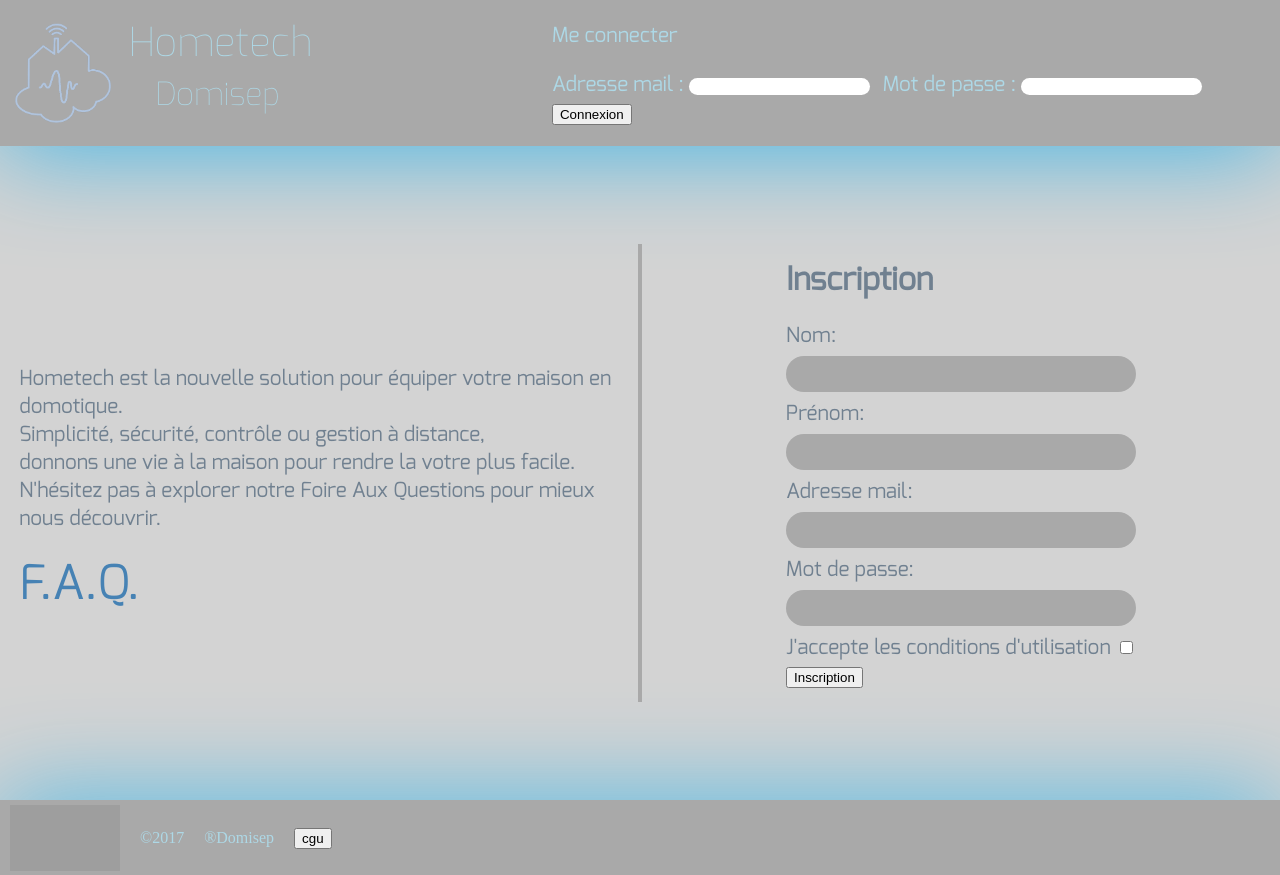
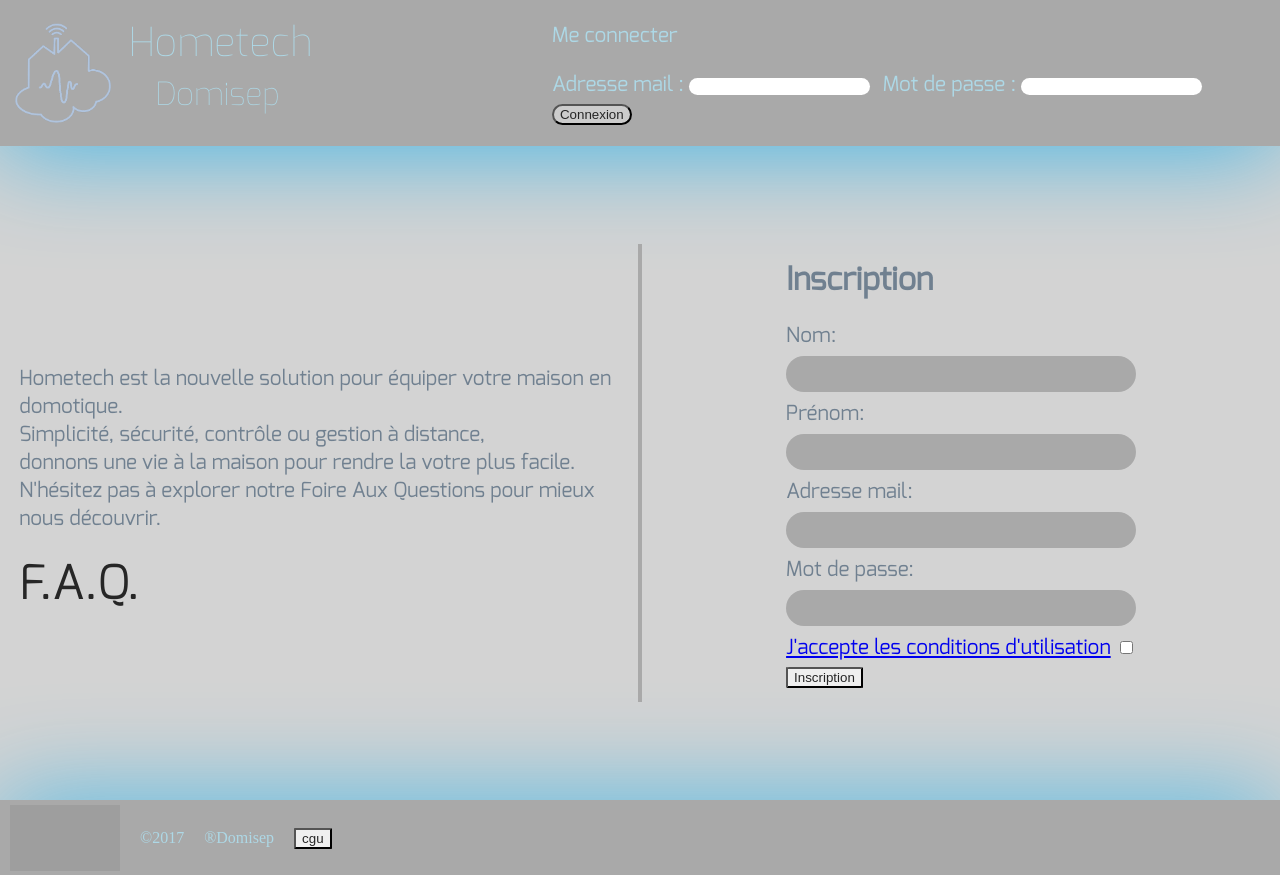
Before and after one commit to pierre-isep/APPinfo, a PHP site: page / in a window 1280 px wide. Run offline with PHP 8.4, Linux system fonts and the light colour scheme; some web fonts are replaced; grey boxes are pictures that could not be loaded.

Commit message:
accueil
"remasterisé"

```diff
--- a/APP/vues/accueil.php
+++ b/APP/vues/accueil.php
@@ -33,7 +33,7 @@
                     <p>
                         <label class="texte-connexion">Adresse mail : </label><input class="case-vide-connexion" type="mail" name="E-mail" required/>
                         <label class="texte-connexion">Mot de passe : </label><input class="case-vide-connexion"  type="password" name="Mot_De_Passe"  required/>
-                        <input type="submit" value="Connexion" />
+                        <input type="submit" style="color:#262626;background-color:#ccc; border-radius:25px;" value="Connexion" />
                     </p>
                 </form>
             </div>
@@ -48,7 +48,7 @@
                     <p>
                         Hometech est la nouvelle solution pour équiper votre maison en domotique.</br> Simplicité, sécurité, contrôle ou gestion à distance, <br> donnons une vie à la maison pour rendre la votre plus facile.<br>N'hésitez pas à explorer notre Foire Aux Questions pour mieux nous découvrir.
                     </p>
-                    <form  method="post" action="index.php?cible=accueil&fonction=faq"><a><button id="bouton_sans_style_accueil" type="submit" >F.A.Q.</button></a></form>
+                    <form  method="post" action="index.php?cible=accueil&fonction=faq"><a><button id="bouton_sans_style_accueil" type="submit" style="color:#262626;background-color:#efefef; border-radius:5%" >F.A.Q.</button></a></form>
                 </div>
             </div>
         </div>
@@ -61,8 +61,8 @@
                         <label>Prénom:</label><input class="case-vide" type="text" name="Prenom"  required/></br>
                         <label>Adresse mail:</label><input class="case-vide" type="mail" name="E-mail" required/></br>
                         <label>Mot de passe:</label><input class="case-vide" type="password" name="Mot_De_Passe"  required/></br>
-                        <label>J'accepte les conditions d'utilisation</label> <input type="checkbox" name="Conditions" required/></br>
-                        <input type="submit" value="Inscription" /></br>
+                        <label><a href="index.php?cible=cgu_client_controleur">J'accepte les conditions d'utilisation</a></label> <input type="checkbox" name="Conditions" required/></br>
+                        <input type="submit" style="color:#262626;background-color:#efefef; border-radius:5%" value="Inscription" /></br>
                     </p>
                 </form>
             </div>
@@ -82,7 +82,7 @@
             <footer>&reg;Domisep</footer>
         </div>
         <div id="mention-légales">
-            <footer><form  method="post" action="index.php?cible=cgu_client_controleur"><a><button id="bouton_sans_style" type="submit" >cgu</button></a></form></footer>
+            <footer><form  method="post" action="index.php?cible=cgu_client_controleur"><a><button id="bouton_sans_style" type="submit" style="color:#262626;background-color:#efefef; border-radius:5%" >cgu</button></a></form></footer>
         </div>
     </div>
 </div>
```
